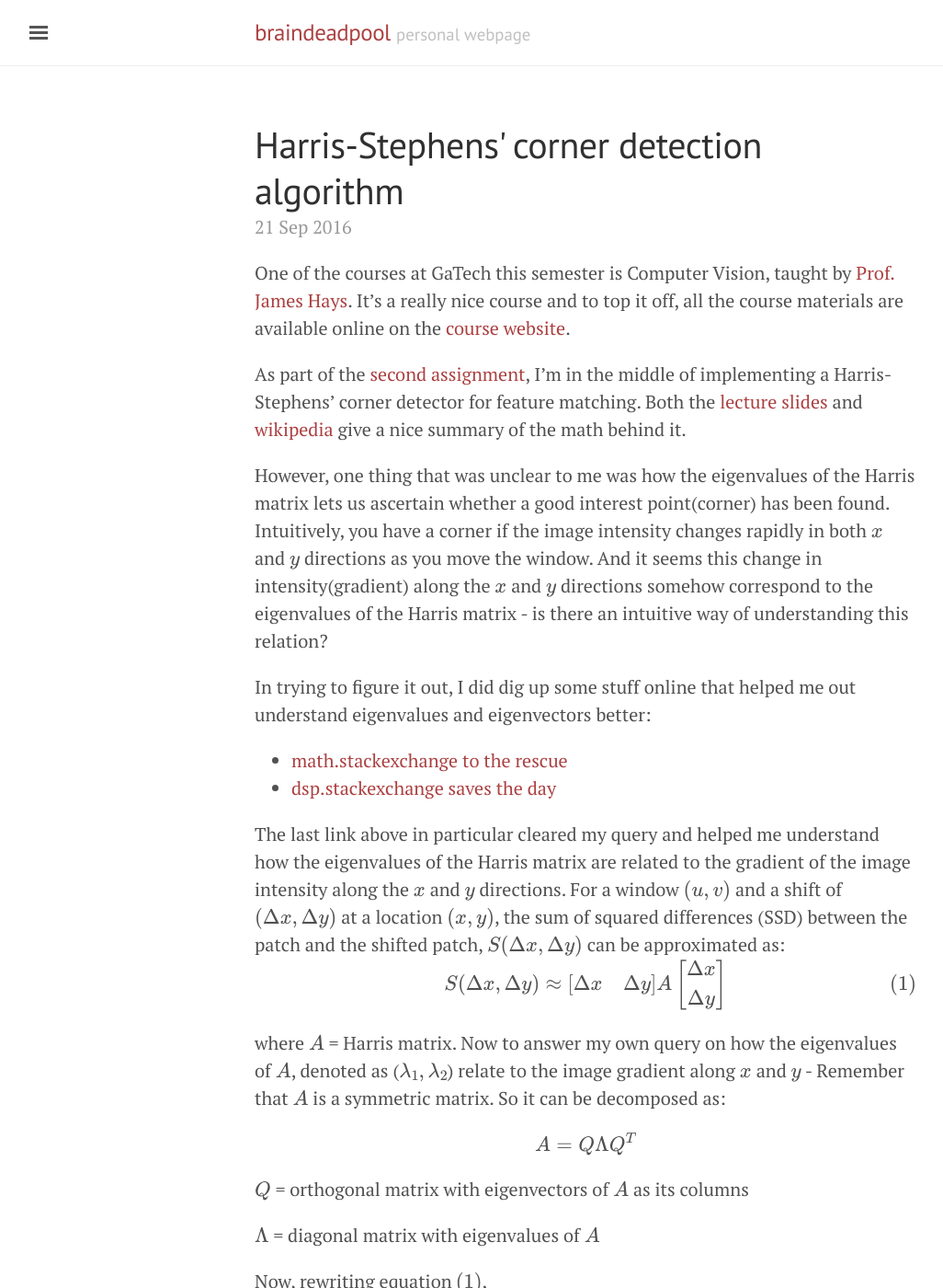
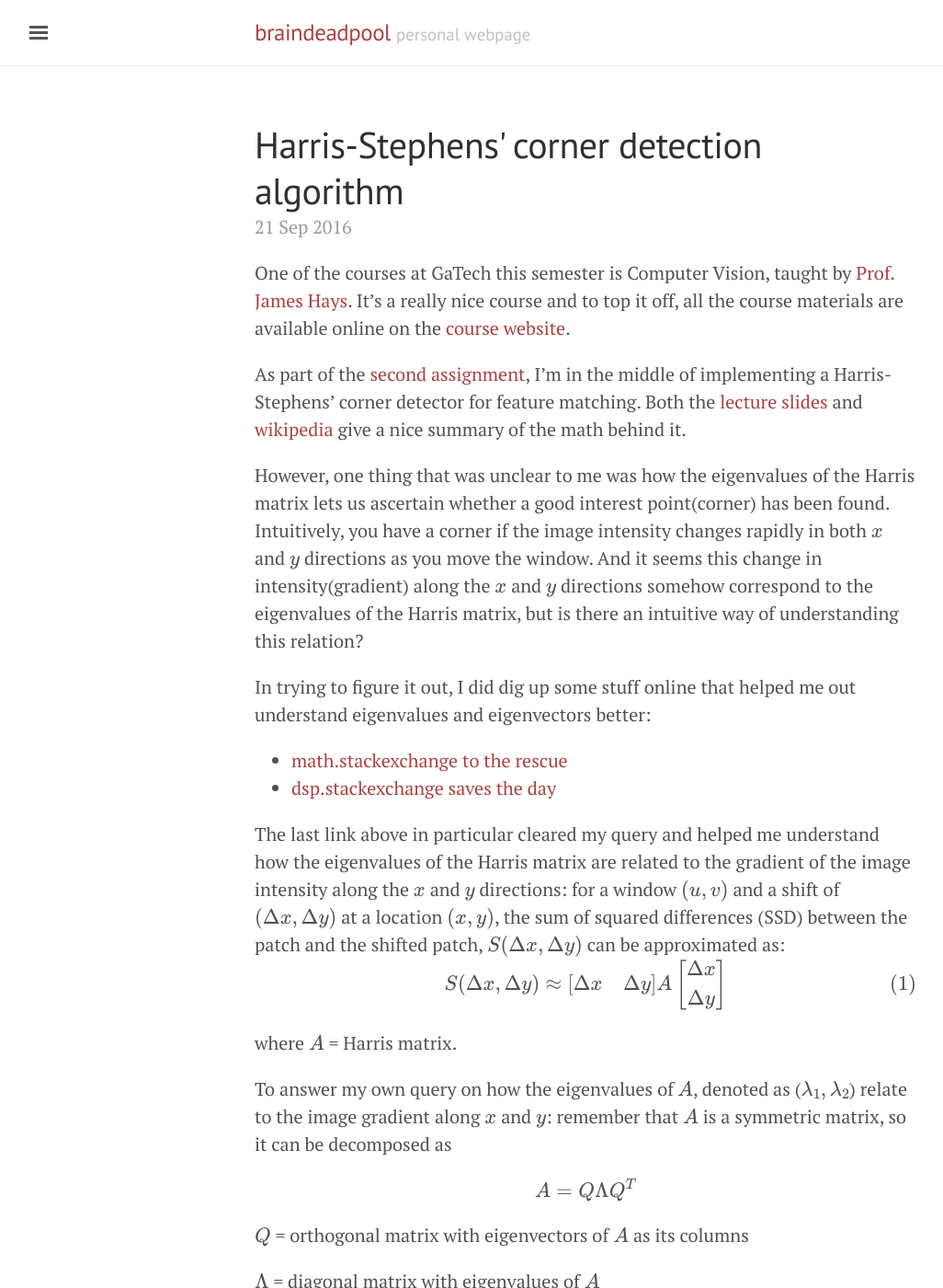
Before and after one commit to braindeadpool/braindeadpool.github.io_old, a Jekyll site: the page built from _posts/2016-09-21-harris-corner-detection-eigenvector.md, in a window 1280 px wide and 1400 px high. Shown: the whole window at 92% size, without its empty margins (3-1029 px from the left). Built offline with Jekyll 4.4.1, drawn with Linux system fonts in a browser that asks for light colours; formulas are drawn with MathJax 3; some of the changed text lies outside the part shown.

Commit message:
fixed grammar - courtesy AnaPatricia

```diff
--- a/_posts/2016-09-21-harris-corner-detection-eigenvector.md
+++ b/_posts/2016-09-21-harris-corner-detection-eigenvector.md
@@ -9,23 +9,24 @@ One of the courses at GaTech this semester is Computer Vision, taught by [Prof.
 
 As part of the [second assignment](http://www.cc.gatech.edu/~hays/compvision/proj2/), I'm in the middle of implementing a Harris-Stephens' corner detector for feature matching. Both the [lecture slides](http://www.cc.gatech.edu/~hays/compvision/lectures/08.pdf) and [wikipedia](https://en.wikipedia.org/wiki/Corner_detection#The_Harris_.26_Stephens_.2F_Plessey_.2F_Shi.E2.80.93Tomasi_corner_detection_algorithms) give a nice summary of the math behind it.
 
-However, one thing that was unclear to me was how the eigenvalues of the Harris matrix lets us ascertain whether a good interest point(corner) has been found. Intuitively, you have a corner if the image intensity changes rapidly in both $$x$$ and $$y$$ directions as you move the window. And it seems this change in intensity(gradient) along the $$x$$ and $$y$$ directions somehow correspond to the eigenvalues of the Harris matrix - is there an intuitive way of understanding this relation?
+However, one thing that was unclear to me was how the eigenvalues of the Harris matrix lets us ascertain whether a good interest point(corner) has been found. Intuitively, you have a corner if the image intensity changes rapidly in both $$x$$ and $$y$$ directions as you move the window. And it seems this change in intensity(gradient) along the $$x$$ and $$y$$ directions somehow correspond to the eigenvalues of the Harris matrix, but is there an intuitive way of understanding this relation?
 
 In trying to figure it out, I did dig up some stuff online that helped me out understand eigenvalues and eigenvectors better:
 
 * [math.stackexchange to the rescue](http://math.stackexchange.com/questions/243533/how-to-intuitively-understand-eigenvalue-and-eigenvector)
 * [dsp.stackexchange saves the day](http://dsp.stackexchange.com/questions/10104/why-eigenvalues-concerned-in-harris-corner-detection)
 
-The last link above in particular cleared my query and helped me understand how the eigenvalues of the Harris matrix are related to the gradient of the image intensity along the $$x$$ and $$y$$ directions.
-For a window $$(u, v)$$ and a shift of $$(\Delta{x}, \Delta{y})$$ at a location $$(x, y)$$, the sum of squared differences (SSD) between the patch and the shifted patch, $$S(\Delta{x}, \Delta{y})$$ can be approximated as:
+The last link above in particular cleared my query and helped me understand how the eigenvalues of the Harris matrix are related to the gradient of the image intensity along the $$x$$ and $$y$$ directions: for a window $$(u, v)$$ and a shift of $$(\Delta{x}, \Delta{y})$$ at a location $$(x, y)$$, the sum of squared differences (SSD) between the patch and the shifted patch, $$S(\Delta{x}, \Delta{y})$$ can be approximated as:
 $$
 \begin{equation}
 	S(\Delta{x}, \Delta{y}) \approx \begin{bmatrix} \Delta{x} & \Delta{y} \end{bmatrix} A \begin{bmatrix} \Delta{x} \\ \Delta{y} \end{bmatrix} \tag{1}
 \end{equation}
 $$
 
-where $$A$$ = Harris matrix. Now to answer my own query on how the eigenvalues of $$A$$, denoted as ($$\lambda_1, \lambda_2$$) relate to the image gradient along $$x$$ and $$y$$ -
-Remember that $$A$$ is a symmetric matrix. So it can be decomposed as:
+where $$A$$ = Harris matrix.
+
+To answer my own query on how the eigenvalues of $$A$$, denoted as ($$\lambda_1, \lambda_2$$) relate to the image gradient along $$x$$ and $$y$$:
+remember that $$A$$ is a symmetric matrix, so it can be decomposed as
 
 $$ A = Q \Lambda Q^T$$
 
```
Also changed, not shown: other parts of _posts/2016-09-21-harris-corner-detection-eigenvector.md (+1 -1 lines).
